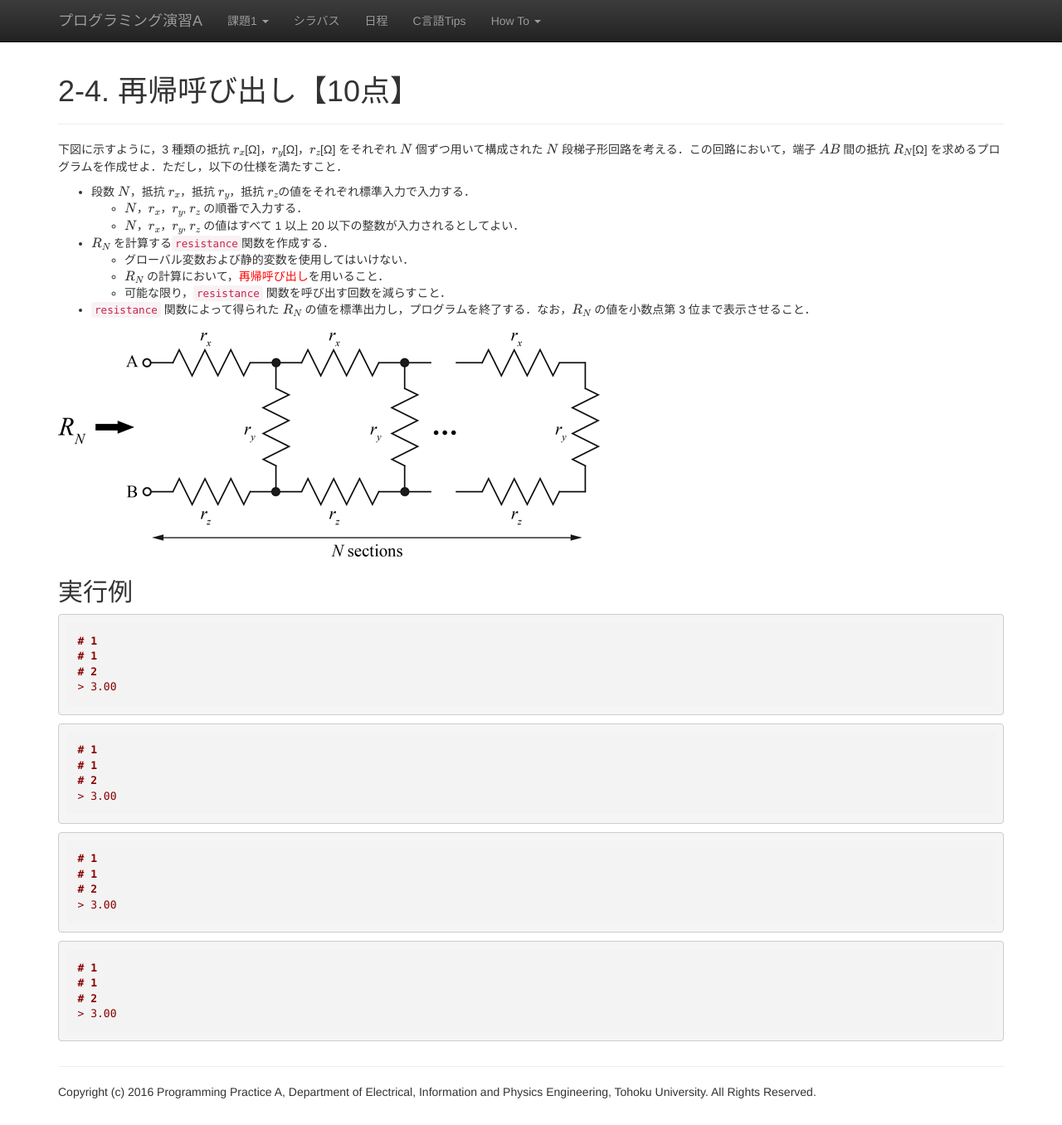
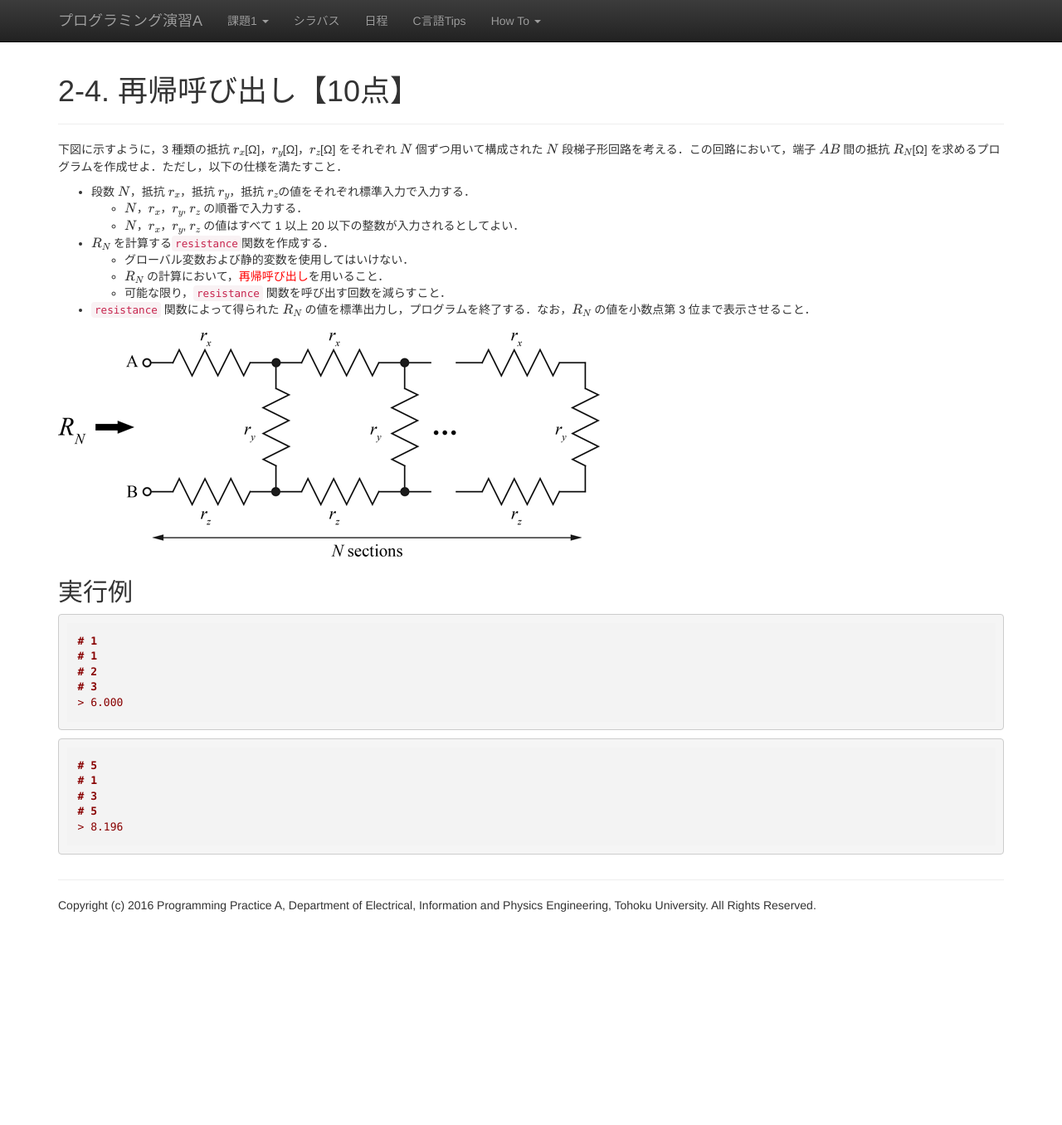
Before and after one commit to ecei-tohoku/ppa-public, a Jekyll site: the page built from kadai2/p24.md, in a window 1280 px wide and 1356 px high. Shown: the whole window at 83% size. Built offline with Jekyll 4.4.1, drawn with Linux system fonts in a browser that asks for light colours; nearby versions of some CDN libraries; formulas are drawn with MathJax 3.

Commit message:
Update p24.md

````diff
--- a/kadai2/p24.md
+++ b/kadai2/p24.md
@@ -21,26 +21,14 @@ title: 2-4. 再帰呼び出し【10点】
 # 1
 # 1
 # 2
-> 3.00
+# 3
+> 6.000
 ```
 
 ```
+# 5
 # 1
-# 1
-# 2
-> 3.00
+# 3
+# 5
+> 8.196
 ```
-
-```
-# 1
-# 1
-# 2
-> 3.00
-```
-
-```
-# 1
-# 1
-# 2
-> 3.00
-```
````
